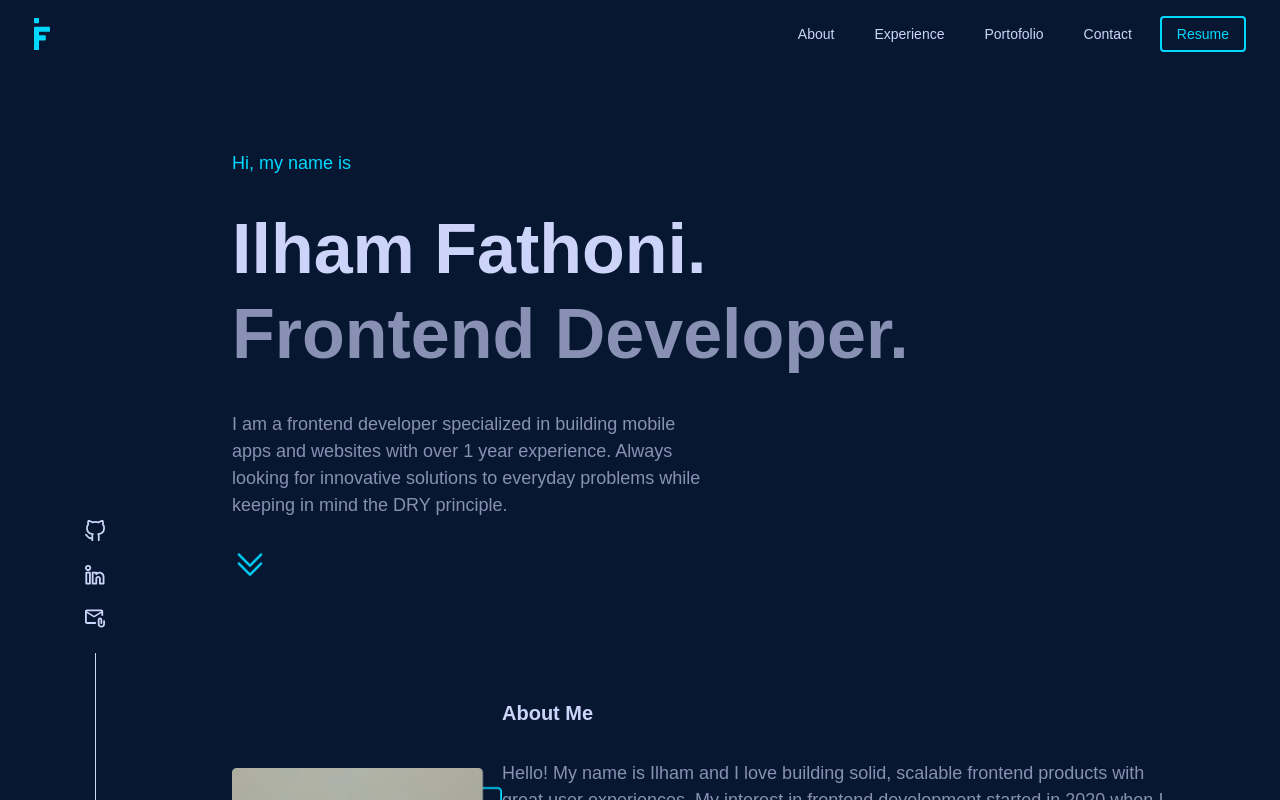
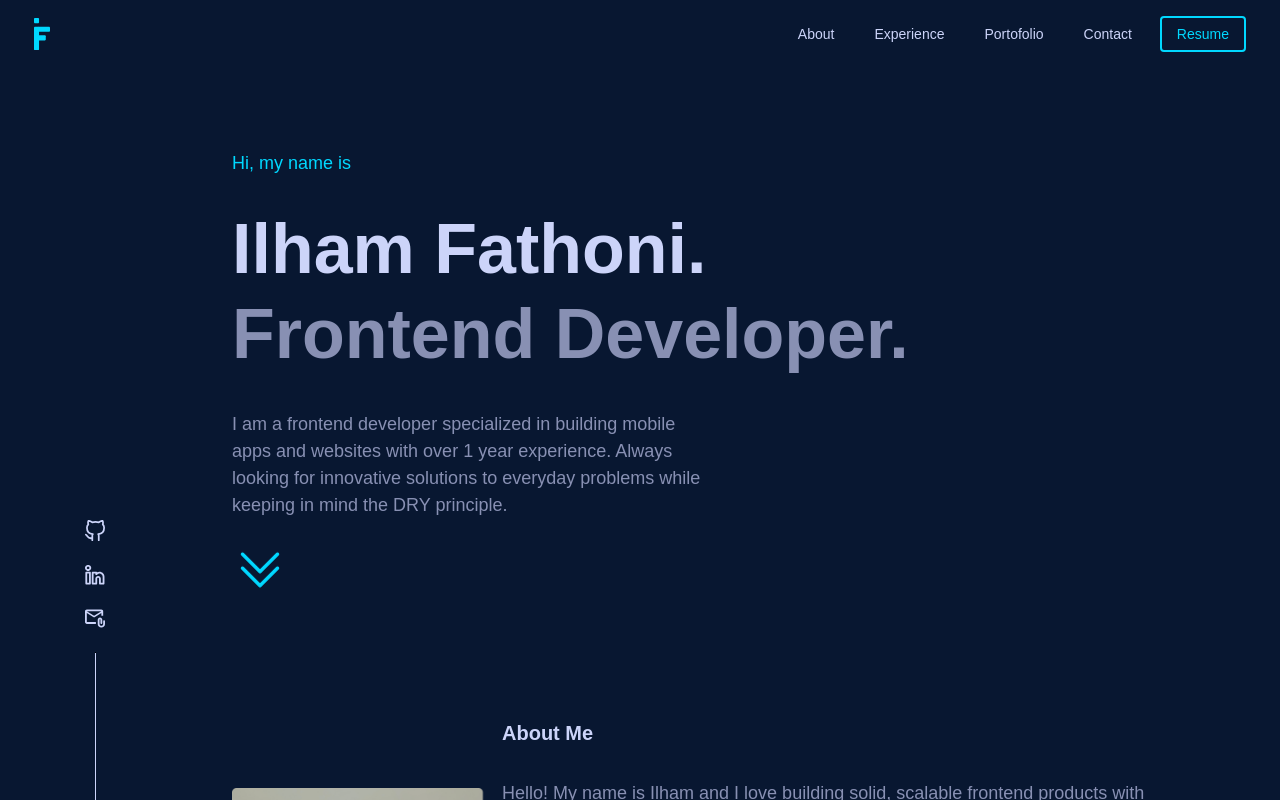
Before and after one commit to ilhamfathoni2/ilham-portofolio, a Next.js app: page / in a window 1280 px wide. Shown: the top 800 px of the page. Built offline with nearby package versions, Linux system fonts and the light colour scheme.

Commit message:
change width Double Down Icon

```diff
--- a/src/components/home/sectionOne.tsx
+++ b/src/components/home/sectionOne.tsx
@@ -54,7 +54,7 @@ export const SectionOne = () => {
           onClick={handleAbout}
           className="rounded-full"
         >
-          <ChevronDoubleDownIcon className="w-9 text-primaryBlue animate-bounce" />
+          <ChevronDoubleDownIcon className="w-14 text-primaryBlue animate-bounce" />
         </button>
       </div>
     </div>
```
